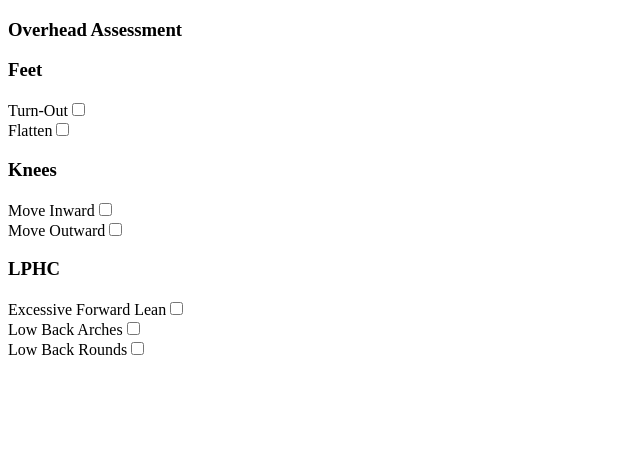
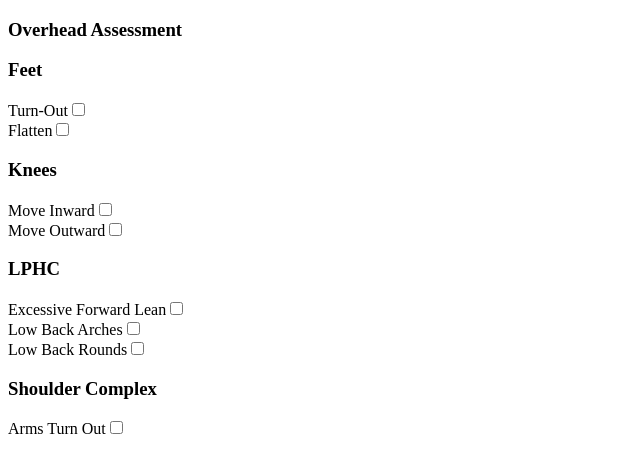
Before and after one commit to imagineLife/workout-log, a React app: page / in a window 1280 px wide. Shown: the top 472 px of the page, without its empty margins (0-640 px from the left). Built offline with nearby package versions, Linux system fonts and the light colour scheme.

Commit message:
more questions

```diff
--- a/src/containers/App/State/Context.js
+++ b/src/containers/App/State/Context.js
@@ -2,6 +2,7 @@ import React, { createContext, useState } from 'react'
 import feetQs from './questions/feet.json'
 import kneeQs from './questions/knees.json'
 import lphcQs from './questions/LPHC.json'
+import shoulderQs from './questions/shoulder.json'
 const AppContext = createContext()
 
 const {Provider, Consumer} = AppContext;
@@ -11,7 +12,8 @@ const AppProvider = ({children}) => {
 	let [formState, setFormState] = useState({
 		'Feet': feetQs,
 		'Knees': kneeQs,
-		'LPHC': lphcQs
+		'LPHC': lphcQs,
+		'Shoulder Complex': shoulderQs
 	})
 
 	let updateFormData = (thisObj, curState) => {
```
